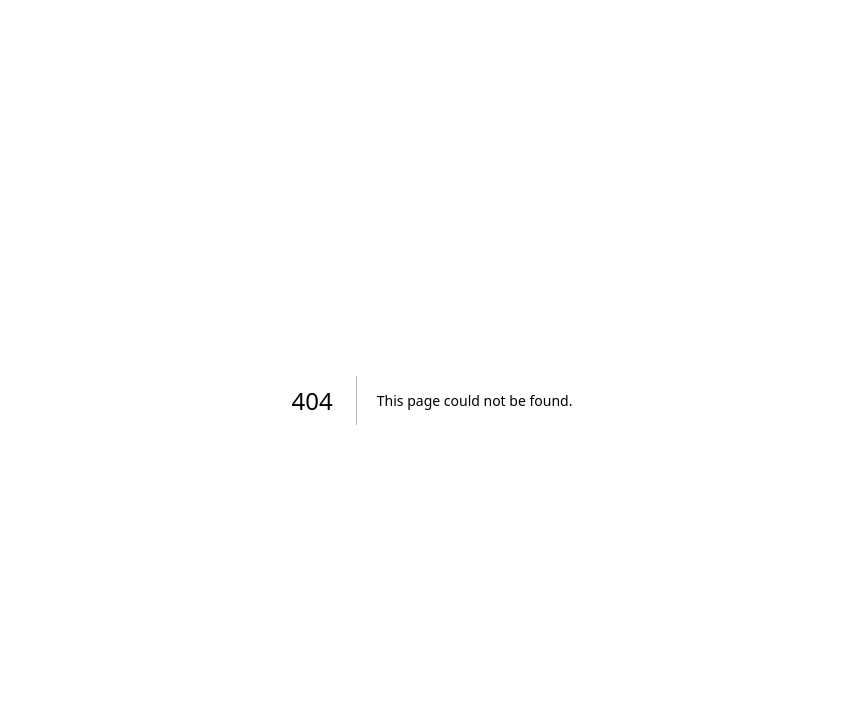
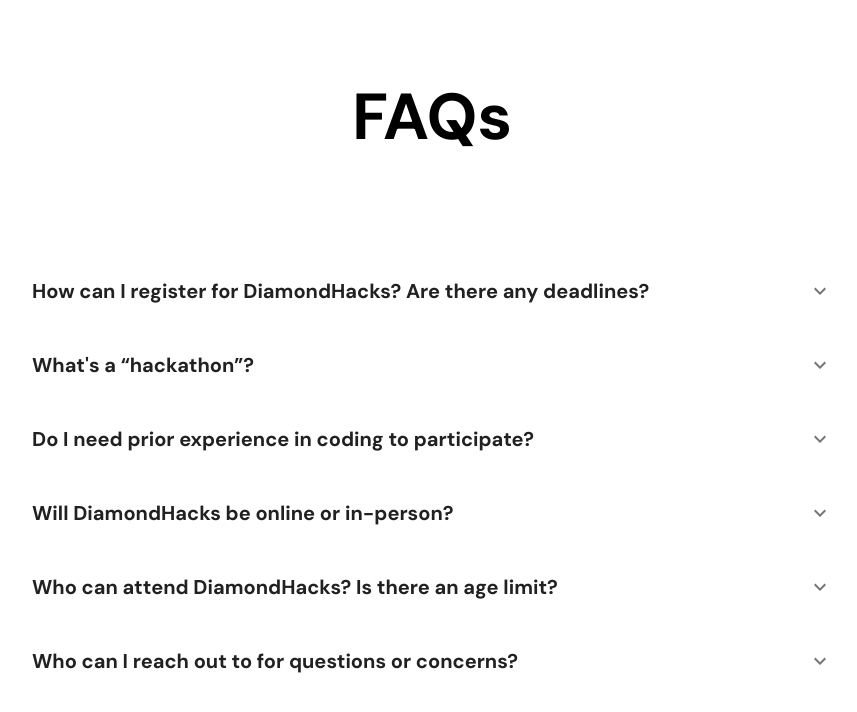
Before and after one commit to acmucsd/diamondhacks, a Next.js app: page /Faq in a window 1280 px wide. Before the commit this address had no page. Shown: the top 712 px of the page, without its empty margins (208-1065 px from the left). Built offline with nearby package versions, Linux system fonts and the light colour scheme.

Commit message:
added FAQ page

```diff
--- a/package.json
+++ b/package.json
@@ -10,6 +10,10 @@
     "lint:check": "prettier --check ./src && next lint"
   },
   "dependencies": {
+    "@emotion/react": "^11.11.4",
+    "@emotion/styled": "^11.11.0",
+    "@mui/icons-material": "^5.15.12",
+    "@mui/material": "^5.15.12",
     "@types/node": "20.6.0",
     "@types/react": "18.2.21",
     "@types/react-dom": "18.2.7",
--- /dev/null
+++ b/src/app/Faq/page.tsx
@@ -0,0 +1,7 @@
+import FAQ from '@/sections/FAQ';
+
+export default function Home() {
+  return (
+      <FAQ />
+  );
+}
--- a/src/app/page.tsx
+++ b/src/app/page.tsx
@@ -1,5 +1,4 @@
 import styles from './page.module.scss';
-import Image from 'next/image';
 import Footer from '@/sections/Footer';
 
 export default function Home() {
--- /dev/null
+++ b/src/components/Faq/index.tsx
@@ -0,0 +1,72 @@
+'use client';
+
+import { useState } from 'react';
+import Accordion from '@mui/material/Accordion';
+import AccordionSummary from '@mui/material/AccordionSummary';
+import AccordionDetails from '@mui/material/AccordionDetails';
+import Typography from '@mui/material/Typography';
+import ExpandMoreIcon from '@mui/icons-material/ExpandMore';
+import s from './style.module.css';
+import { ThemeProvider, createTheme } from '@mui/material';
+import { DM_Sans } from 'next/font/google';
+
+const dmSans = DM_Sans({ subsets: ['latin'] });
+
+interface FaqProps {
+  data: { question: string; answer: string | any }[];
+}
+
+const theme = createTheme({
+  typography: {
+    fontFamily: dmSans.style.fontFamily,
+  },
+});
+
+export default function FAQ({ data }: FaqProps) {
+  const [expandedIndex, setExpandedIndex] = useState<number>(-1);
+
+  const handleChange =
+    (panelIndex: number) => (event: React.SyntheticEvent, newExpanded: boolean) => {
+      setExpandedIndex(newExpanded ? panelIndex : -1);
+    };
+
+  return (
+    <ThemeProvider theme={theme} >
+      {data.map((questionObject, index) => (
+        <Accordion
+          disableGutters
+          elevation={0}
+          expanded={expandedIndex === index}
+          onChange={handleChange(index)}
+          sx={{
+            //borderTop: index === 0 ? 3 : 0,
+            //border: '1px solid transparent', // Set transparent border
+            bgcolor: 'transparent',
+            boxShadow: 'none',
+            margin: '20px 0',
+            '&.Mui-expanded': {
+              margin: 0,
+            },
+            '&:before': {
+              display: 'none',
+            }
+          }}
+          key={questionObject.question}
+        >
+          <AccordionSummary expandIcon={<ExpandMoreIcon className={s.header} />}>
+            <Typography sx={{ fontSize: 20,
+              fontWeight: 'bold',
+              }}>
+              {questionObject.question}
+            </Typography>
+          </AccordionSummary>
+          <AccordionDetails className={s.description} >
+            <Typography component="div" sx={{ fontSize: 16 }}>
+              <div>{questionObject.answer}</div>
+            </Typography>
+          </AccordionDetails>
+        </Accordion>
+      ))}
+    </ThemeProvider>
+  );
+}
--- /dev/null
+++ b/src/components/Faq/style.module.css
@@ -0,0 +1,12 @@
+.header {
+    background-color: transparent;
+    font-size: 1.25rem;
+    font-weight: bolder;
+    border-color: none;
+    box-shadow: none;
+  }
+
+  .description {
+    font-size: 1rem;
+    font-weight: bolder;
+  }
--- /dev/null
+++ b/src/sections/FAQ/faq.tsx
@@ -0,0 +1,49 @@
+const data = {
+    students: [
+      {
+        question: 'How can I register for DiamondHacks? Are there any deadlines?',
+        answer: (
+          <p>
+            You can sign up for email updates about DiamondHacks using{' '}
+            <a
+              href="https://acmurl.com/diamondhacks-preregister"
+              target="_blank"
+              rel="noopener noreferrer"
+            >
+              this pre-registration link
+            </a>
+            !
+            <br />
+            Check back soon for official DiamondHacks registration info and deadlines!
+          </p>
+        ),
+      },
+      {
+        question: "What's a “hackathon”?",
+        answer:
+          'Hackathons are collaborative events where you can build innovative software/hardware projects in a short period of time (apps, websites, etc). Hackathons are a great opportunity to learn something new in the technology space and apply your knowledge to find creative solutions to problems in our world!',
+      },
+      {
+        question: 'Do I need prior experience in coding to participate?',
+        answer:
+          'No, hackers of any experience levels are welcome! DiamondHacks will provide a wide range of project tracks, including tracks for first time hackers.',
+      },
+      {
+        question: 'Will DiamondHacks be online or in-person?',
+        answer:
+          'DiamondHacks is an in-person hackathon taking place at UC San Diego. Check back soon for details on the venue!',
+      },
+      {
+        question: 'Who can attend DiamondHacks? Is there an age limit?',
+        answer:
+          'Undergraduate students enrolled in any college/university are eligible to attend DiamondHacks!',
+      },
+      {
+        question: 'Who can I reach out to for questions or concerns?',
+        answer:
+          'Please reach out to hackathon@acmucsd.org with any questions or concerns about DiamondHacks!',
+      },
+    ],
+  };
+
+  export default data;
--- /dev/null
+++ b/src/sections/FAQ/index.tsx
@@ -0,0 +1,16 @@
+import Faq from '../../components/Faq';
+import faqData from './faq.tsx';
+import s from './style.module.css';
+
+export default function FAQ() {
+  return (
+    <div className={s.background} id="faq">
+      <div className={s.faqContainer}>
+        <h3 className={s.faqTitle}>FAQs</h3>
+        <div className={s.faqBox}>
+          <Faq data={faqData.students} />
+        </div>
+      </div>
+    </div>
+  );
+}
--- /dev/null
+++ b/src/sections/FAQ/style.module.css
@@ -0,0 +1,23 @@
+.background {
+    min-height: 100vh;
+  }
+
+  .faqContainer {
+    max-width: 1440px;
+    margin: 0 auto;
+    width: 65%;
+    padding-top: 10px;
+    padding-bottom: 50px;
+    display: flex;
+    align-items: center;
+    flex-direction: column;
+  }
+
+  .faqTitle {
+    font-size: 65px;
+  }
+
+  .faqBox {
+    margin-top: 20px;
+    max-width: 900px;
+  }
```
Also changed, not shown: 1 other file (tests, documents, lock files or other folders).
